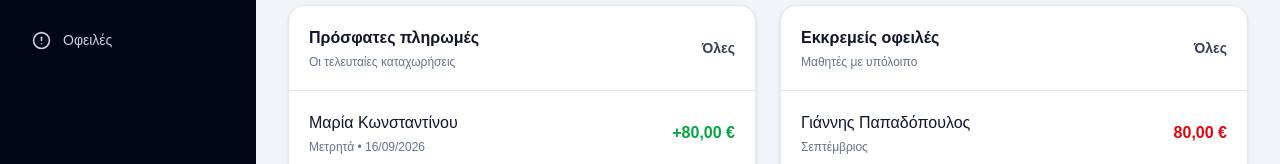
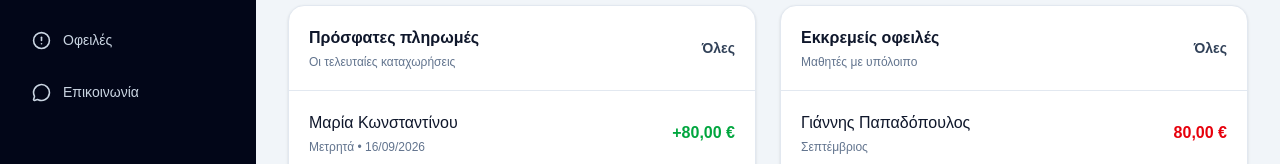
Before and after one commit to LabDimitris-ship-it/study-center-manager, a Next.js app: page / in a window 1280 px wide. Shown: the part 307-471 px from the top of the page. Built offline with nearby package versions, Linux system fonts and the light colour scheme; sample sign-in values are in the browser's storage.

Commit message:
Add communication to dashboard menu

```diff
--- a/app/page.tsx
+++ b/app/page.tsx
@@ -11,6 +11,7 @@ import {
   LogOut,
   Menu,
   X,
+  MessageCircle,
 } from "lucide-react";
 
 const payments = [
@@ -135,10 +136,18 @@ export default function Home() {
 
             <a
               href="/debts"
-              className="flex items-center gap-3 rounded-xl px-4 py-3 text-sm text-slate-300 transition hover:bg-white/10"
+              className="mb-2 flex items-center gap-3 rounded-xl px-4 py-3 text-sm text-slate-300 transition hover:bg-white/10"
             >
               <AlertCircle size={19} />
               Οφειλές
+            </a>
+
+            <a
+              href="/communication"
+              className="flex items-center gap-3 rounded-xl px-4 py-3 text-sm text-slate-300 transition hover:bg-white/10"
+            >
+              <MessageCircle size={19} />
+              Επικοινωνία
             </a>
 
           </nav>
@@ -242,10 +251,19 @@ export default function Home() {
                 <a
                   href="/debts"
                   onClick={closeMenu}
-                  className="flex items-center gap-4 rounded-xl px-4 py-4 text-base text-slate-300 transition hover:bg-white/10"
+                  className="mb-2 flex items-center gap-4 rounded-xl px-4 py-4 text-base text-slate-300 transition hover:bg-white/10"
                 >
                   <AlertCircle size={21} />
                   Οφειλές
+                </a>
+
+                <a
+                  href="/communication"
+                  onClick={closeMenu}
+                  className="flex items-center gap-4 rounded-xl px-4 py-4 text-base text-slate-300 transition hover:bg-white/10"
+                >
+                  <MessageCircle size={21} />
+                  Επικοινωνία
                 </a>
 
               </nav>
@@ -307,9 +325,11 @@ export default function Home() {
                 className="flex shrink-0 items-center gap-2 rounded-xl bg-slate-950 px-3 py-3 text-xs font-semibold text-white transition hover:bg-slate-800 sm:px-4 sm:text-sm"
               >
                 <Plus size={18} />
+
                 <span className="hidden sm:inline">
                   Νέα πληρωμή
                 </span>
+
                 <span className="sm:hidden">
                   Πληρωμή
                 </span>
@@ -331,7 +351,10 @@ export default function Home() {
                 <div className="flex items-center justify-between">
 
                   <div className="rounded-xl bg-slate-100 p-3">
-                    <Users size={21} className="text-slate-700" />
+                    <Users
+                      size={21}
+                      className="text-slate-700"
+                    />
                   </div>
 
                   <span className="text-xs font-medium text-green-600">
@@ -356,7 +379,10 @@ export default function Home() {
                 <div className="flex items-center justify-between">
 
                   <div className="rounded-xl bg-slate-100 p-3">
-                    <CreditCard size={21} className="text-slate-700" />
+                    <CreditCard
+                      size={21}
+                      className="text-slate-700"
+                    />
                   </div>
 
                   <span className="text-xs font-medium text-green-600">
@@ -409,7 +435,10 @@ export default function Home() {
                 <div className="flex items-center justify-between">
 
                   <div className="rounded-xl bg-slate-100 p-3">
-                    <TrendingUp size={21} className="text-slate-700" />
+                    <TrendingUp
+                      size={21}
+                      className="text-slate-700"
+                    />
                   </div>
 
                   <ArrowUpRight
@@ -467,6 +496,7 @@ export default function Home() {
                     >
 
                       <div className="min-w-0">
+
                         <p className="truncate font-medium text-slate-900">
                           {payment.student}
                         </p>
@@ -474,6 +504,7 @@ export default function Home() {
                         <p className="mt-1 text-xs text-slate-500">
                           {payment.method} • {payment.date}
                         </p>
+
                       </div>
 
                       <p className="shrink-0 font-bold text-green-600">
@@ -520,6 +551,7 @@ export default function Home() {
                     >
 
                       <div className="min-w-0">
+
                         <p className="truncate font-medium text-slate-900">
                           {debt.student}
                         </p>
@@ -527,6 +559,7 @@ export default function Home() {
                         <p className="mt-1 text-xs text-slate-500">
                           {debt.month}
                         </p>
+
                       </div>
 
                       <p className="shrink-0 font-bold text-red-600">
```
